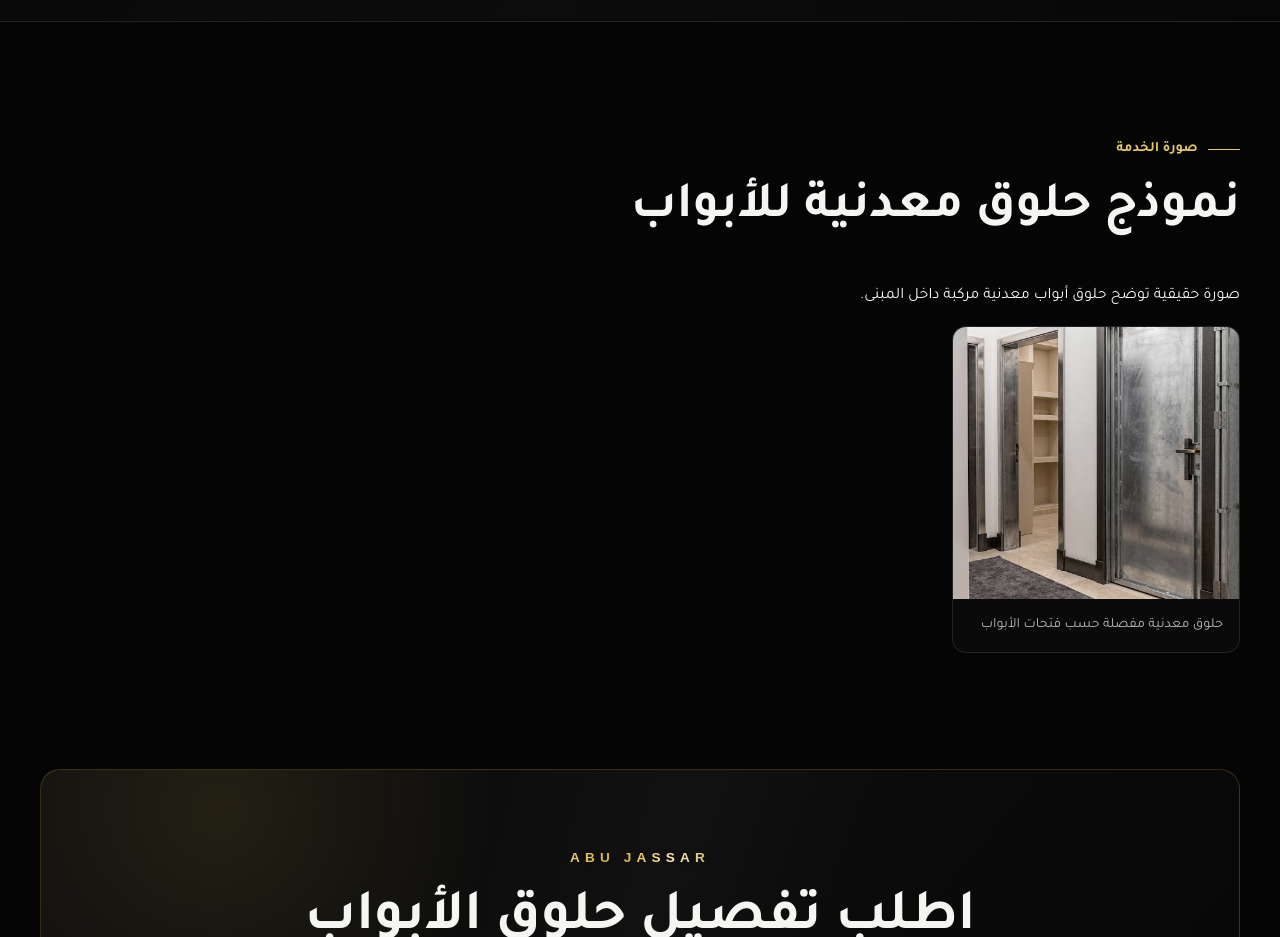
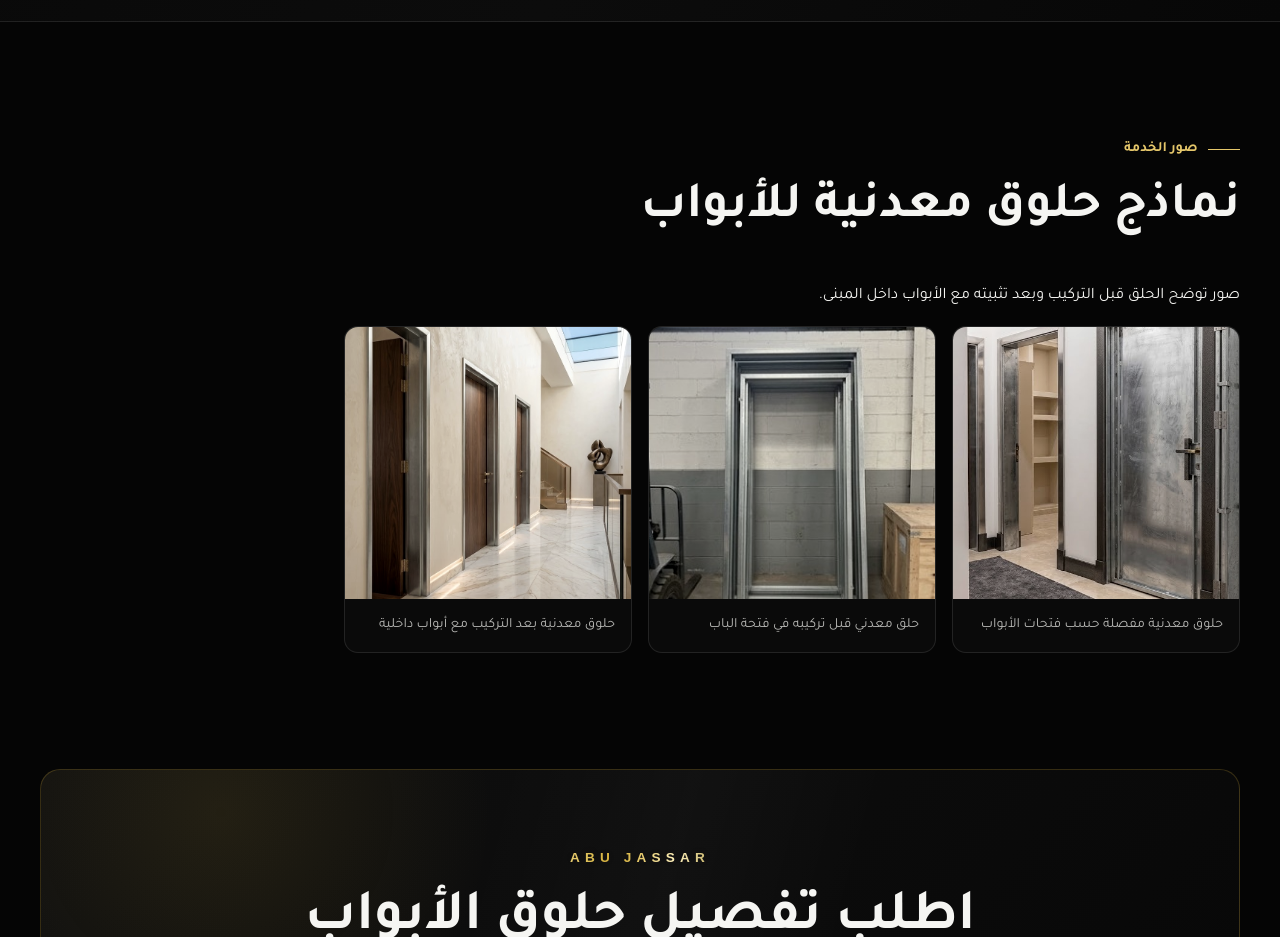
Before and after one commit to elshirefabdelrahman-lgtm/abujassar, a website: page حلوق-معدنية/index.html in a window 1280 px wide. Shown: the part 1900-2837 px from the top of the page. Drawn offline with Linux system fonts and the light colour scheme.

Commit message:
Add more metal door frame photos

```diff
--- a/حلوق-معدنية/index.html
+++ b/حلوق-معدنية/index.html
@@ -3,5 +3,5 @@
 <main id="main-content"><section class="page-hero"><div class="container service-hero-layout"><div><nav class="breadcrumbs" aria-label="مسار الصفحة"><a href="../index.html">الرئيسية</a><span>/</span><a href="../الخدمات/index.html">الخدمات</a><span>/</span><span aria-current="page">حلوق معدنية</span></nav><p class="eyebrow"><span></span> تفصيل حسب الفتحة</p><h1>حلوق أبواب معدنية بمكة</h1><p>تفصيل وتجهيز حلوق معدنية للأبواب وفق مقاس الفتحة وطبيعة الجدار والباب المطلوب، مع تنسيق المعاينة والتركيب في الموقع عند الحاجة.</p><div class="cta-row"><a class="btn btn-primary" href="tel:+966506008916">اتصل الآن</a><a class="btn btn-secondary" href="https://wa.me/966506008916" target="_blank" rel="noopener noreferrer">واتساب</a></div></div><figure class="service-hero-media"><img src="../images/حلوق-معدنية-مكة-ابو-جسار.webp" alt="حلوق معدنية مركبة لأبواب داخلية مع باب معدني" width="480" height="1024" fetchpriority="high" decoding="async"></figure></div></section>
 <section class="section"><div class="container content-layout"><div class="content-copy reveal slide-right"><p class="eyebrow"><span></span> عن الخدمة</p><h2>حلق معدني مناسب لمقاس الباب</h2><p>الحلق هو الإطار الذي يثبت داخل فتحة الباب، ولذلك تعتمد تفاصيله على عرض الفتحة وارتفاعها وسماكة الجدار وطريقة تركيب الباب. نراجع المقاسات وحالة الموقع قبل تجهيز الحلق المناسب.</p><p>يمكن تنفيذ حلوق للأبواب المعدنية وتجهيزها للتركيب حسب الطلب. لا نعتمد سماكة أو مواصفة ثابتة قبل معرفة نوع الباب وطبيعة المكان.</p></div><div class="feature-grid"><article class="feature-card"><h3>حلوق للأبواب</h3><p>إطارات معدنية مجهزة بما يناسب فتحة الباب واستخدامه.</p></article><article class="feature-card"><h3>تفصيل حسب المقاس</h3><p>مراجعة العرض والارتفاع وسماكة الجدار قبل التنفيذ.</p></article><article class="feature-card"><h3>تجهيز للتركيب</h3><p>تنسيق مواضع المفصلات والإغلاق وفق الباب المتفق عليه.</p></article><article class="feature-card"><h3>معاينة الموقع</h3><p>فحص الفتحة وطبيعة الجدار عند الحاجة قبل اعتماد العمل.</p></article></div></div></section>
 <section class="section trust-section"><div class="container trust-layout"><div class="trust-copy"><p class="eyebrow"><span></span> خطوات التنفيذ</p><h2>قياس دقيق قبل التجهيز</h2><p>يساعد إرسال صورة فتحة الباب ومقاساتها الأولية في فهم الطلب، ثم تُحدد الحاجة إلى المعاينة لضبط التفاصيل قبل التنفيذ.</p></div><ol class="process-list"><li><span>01</span><div><h3>تحديد نوع الباب</h3><p>معرفة الاستخدام والشكل المطلوب ومكان التركيب.</p></div></li><li><span>02</span><div><h3>رفع المقاسات</h3><p>مراجعة أبعاد الفتحة وسماكة الجدار وحالة الموقع.</p></div></li><li><span>03</span><div><h3>تفصيل الحلق</h3><p>تجهيز الإطار المعدني وفق المقاسات والتفاصيل المتفق عليها.</p></div></li><li><span>04</span><div><h3>التركيب والمراجعة</h3><p>تثبيت الحلق ومراجعة توافقه مع فتحة الباب.</p></div></li></ol></div></section>
-<section class="section"><div class="container"><div class="gallery-heading"><p class="eyebrow"><span></span> صورة الخدمة</p><h2>نموذج حلوق معدنية للأبواب</h2><p>صورة حقيقية توضح حلوق أبواب معدنية مركبة داخل المبنى.</p></div><div class="service-gallery stagger-group"><figure class="gallery-card reveal fade-up"><img src="../images/حلوق-معدنية-مكة-ابو-جسار.webp" alt="حلوق أبواب معدنية مركبة داخل ممر مع باب معدني" width="480" height="1024" loading="lazy" decoding="async"><figcaption>حلوق معدنية مفصلة حسب فتحات الأبواب</figcaption></figure></div></div></section>
+<section class="section"><div class="container"><div class="gallery-heading"><p class="eyebrow"><span></span> صور الخدمة</p><h2>نماذج حلوق معدنية للأبواب</h2><p>صور توضح الحلق قبل التركيب وبعد تثبيته مع الأبواب داخل المبنى.</p></div><div class="service-gallery stagger-group"><figure class="gallery-card reveal fade-up"><img src="../images/حلوق-معدنية-مكة-ابو-جسار.webp" alt="حلوق أبواب معدنية مركبة داخل ممر مع باب معدني" width="480" height="1024" loading="lazy" decoding="async"><figcaption>حلوق معدنية مفصلة حسب فتحات الأبواب</figcaption></figure><figure class="gallery-card reveal fade-up"><img src="../images/حلوق2-معدنية-مكة-ابو-جسار.webp" alt="حلق باب معدني منفصل جاهز للتجهيز والتركيب" width="298" height="400" loading="lazy" decoding="async"><figcaption>حلق معدني قبل تركيبه في فتحة الباب</figcaption></figure><figure class="gallery-card reveal fade-up"><img src="../images/حلوق3-معدنية-مكة-ابو-جسار.webp" alt="حلوق معدنية مركبة حول أبواب خشبية داخلية" width="765" height="1024" loading="lazy" decoding="async"><figcaption>حلوق معدنية بعد التركيب مع أبواب داخلية</figcaption></figure></div></div></section>
 <section class="section final-cta-section"><div class="container final-cta-card"><p class="final-brand" lang="en">ABU JASSAR</p><h2>اطلب تفصيل حلوق الأبواب</h2><p>أرسل صور الفتحات والمقاسات المتوفرة ونوع الباب لمراجعة المطلوب.</p><div class="cta-row"><a class="btn btn-primary" href="tel:+966506008916">اتصل الآن</a><a class="btn btn-secondary" href="https://wa.me/966506008916" target="_blank" rel="noopener noreferrer">تواصل عبر واتساب</a></div><div class="related-links" aria-label="روابط مرتبطة"><a href="../ابواب-حديد/index.html">أبواب حديد بمكة</a><a href="../الخدمات/index.html">جميع خدمات أبو جسار</a><a href="../اعمالنا/index.html">شاهد نماذج الأعمال</a><a href="../index.html">العودة إلى الرئيسية</a></div></div></section></main><footer class="site-footer"><div class="container footer-bottom"><p>© <span data-current-year>2026</span> ABU JASSAR. أعمال حدادة في مكة.</p><a href="../اتصل-بنا/index.html">اتصل بنا</a></div></footer><div class="floating-actions" aria-label="خيارات التواصل السريع"><a class="floating-btn floating-call" href="tel:+966506008916" aria-label="الاتصال بأبو جسار">☎</a><a class="floating-btn floating-whatsapp" href="https://wa.me/966506008916" target="_blank" rel="noopener noreferrer" aria-label="التواصل عبر واتساب">واتساب</a></div><script src="../js/main.js?v=20260909-1" defer></script></body></html>
```
Also changed, not shown: images/حلوق2-معدنية-مكة-ابو-جسار.webp (added), images/حلوق3-معدنية-مكة-ابو-جسار.webp (added).
